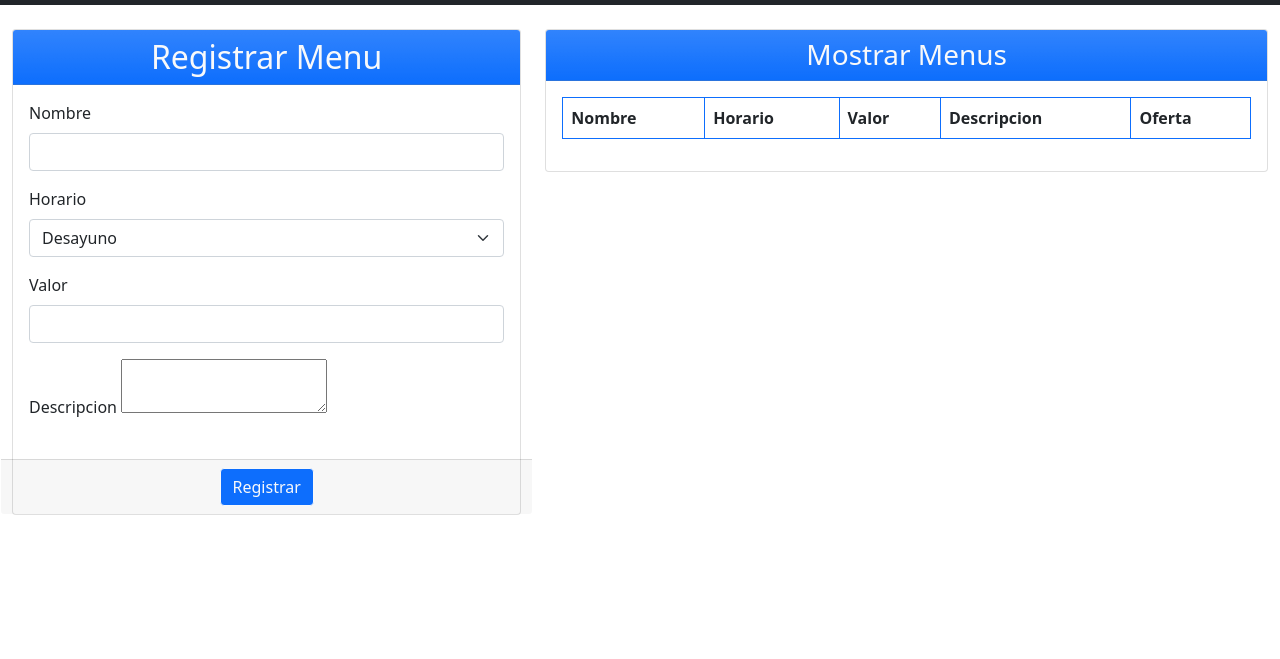
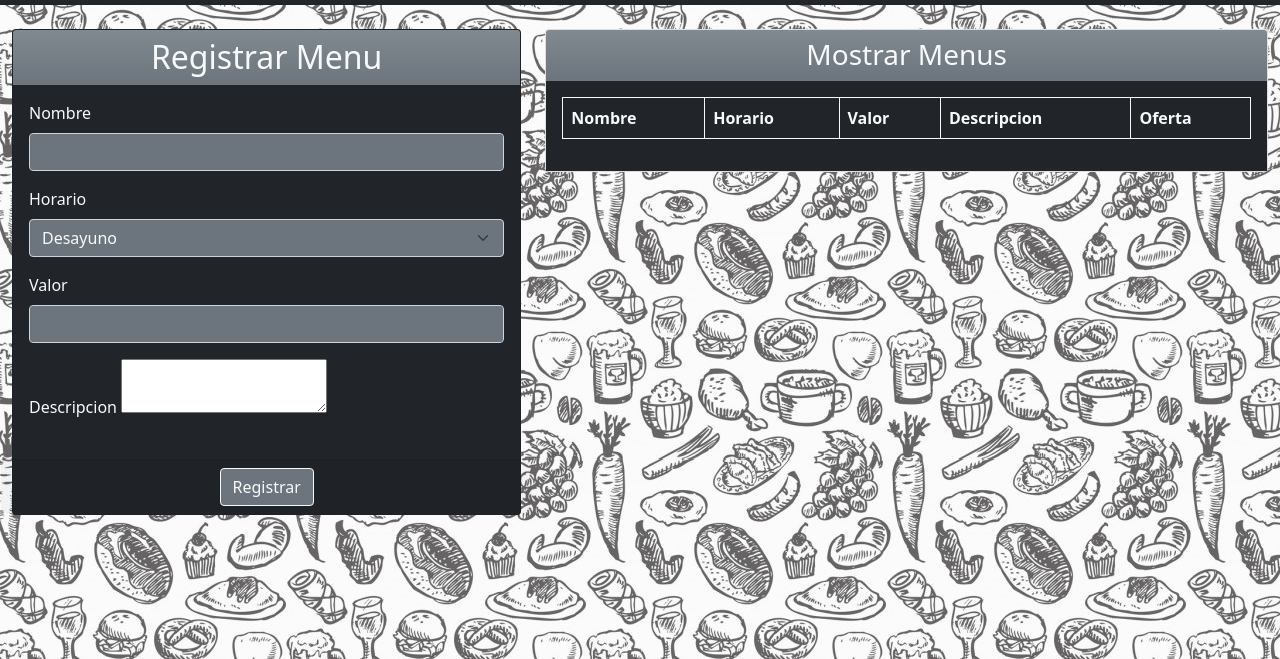
Before and after one commit to PatoFredesTi/ElLanduval, a plain HTML site: page index.html in a window 1280 px wide. Shown: the part 141-800 px from the top of the page. Drawn offline with nearby package versions, Linux system fonts and the light colour scheme; some packages are replaced by stand-ins of ours; a script that the page names is missing.

Commit message:
agregue un bg a todo el body, cambie los estilos de casi todo el sitio

```diff
--- a/index.html
+++ b/index.html
@@ -25,18 +25,18 @@
     <main class="container-fluid pt-4">
         <div class="row">
             <div class="col-12 col-md-6 col-lg-5">
-                <div class="card">
-                    <div class="card-header bg-primary bg-gradient text-light text-center">
+                <div class="card bg-dark">
+                    <div class="card-header bg-secondary bg-gradient text-light text-center">
                         <span class="h2">Registrar Menu</span>
                     </div>
                     <div class="card-body">
                         <div class="mb-3">
-                            <label for="nombre-txt" class="form-label">Nombre</label>
-                            <input class="form-control" type="text" id="nombre-txt">
+                            <label for="nombre-txt" class="form-label text-light">Nombre</label>
+                            <input class="form-control bg-secondary text-light" type="text" id="nombre-txt">
                         </div>
                         <div class="mb-3">
-                            <label for="horario-select" class="form-label">Horario</label>
-                            <select id="horario-select" class="form-select">
+                            <label for="horario-select" class="form-label text-light">Horario</label>
+                            <select id="horario-select" class="form-select bg-secondary text-light">
                                 <option value="Desayuno">Desayuno</option>
                                 <option value="Almuerzo">Almuerzo</option>
                                 <option value="Once">Once</option>
@@ -44,28 +44,28 @@
                             </select>
                         </div>
                         <div class="mb-3">
-                            <label for="valor-int" class="form-label">Valor</label>
-                            <input type="number" id="valor-int" class="form-control">
+                            <label for="valor-int" class="form-label text-light">Valor</label>
+                            <input type="number" id="valor-int" class="form-control bg-secondary text-light">
                         </div>
                         <div class="mb-3">
-                            <label class="form-label" for="descripcion-txt">Descripcion</label>
+                            <label class="form-label text-light" for="descripcion-txt">Descripcion</label>
                             <textarea id="descripcion-txt"></textarea>
                         </div>
                     </div>
                     <div class="card-footer row text-center">
                         <div class="col-12">
-                            <button type="button" class="btn btn-light bg-primary text-light" id="registrar-btn" >Registrar</button>
+                            <button type="button" class="btn btn-light bg-secondary text-light" id="registrar-btn" >Registrar</button>
                         </div>
                     </div>
                 </div>
             </div>
             <div class="col col-md col-lg">
                 <div class="card">
-                    <div class="card-header text-center bg-primary bg-gradient text-light">
+                    <div class="card-header text-center bg-secondary bg-gradient text-light">
                         <span class="h3">Mostrar Menus</span>
                     </div>
-                    <div class="card-body">
-                        <table class="table table-bordered border-primary">
+                    <div class="card-body bg-dark">
+                        <table class="table table-bordered border-light text-light">
                             <thead>
                                 <tr>
                                     <th>Nombre</th>
--- a/js/index.js
+++ b/js/index.js
@@ -17,7 +17,6 @@ tinymce.init({
 
 
 const Orden = [];
-
 //Validacion
 function validacion(){
     selector = document.querySelector("#horario-select").value;
@@ -83,10 +82,8 @@ const cargarTabla = () =>{
         let icono = document.createElement("i");
         if (iconoferta() == true){
             icono.classList.add("fas","fa-hand-holding-usd","fa-2x");
-            console.log("hola")
         }else{
             icono.classList.add("fas","fa-receipt","fa-2x");
-            console.log("chao")
         }
         tdOferta.appendChild(icono);
         tr.appendChild(tdNombre);
@@ -104,11 +101,13 @@ document.querySelector("#registrar-btn").addEventListener("click", () => {
     let horario = document.querySelector("#horario-select").value;
     let valor = document.querySelector("#valor-int").value;
     let descripcion = tinymce.get("descripcion-txt").getContent();
+    let oferta = document.querySelector("#valor-int").value;
     let pedido = {};
     pedido.nombre = nombre;
     pedido.horario = horario;
     pedido.valor = valor;
     pedido.descripcion = descripcion;
+    pedido.oferta = oferta;
     validacion();
     if (validacion() == true){
         Orden.push(pedido);
--- a/style.css
+++ b/style.css
@@ -0,0 +1,3 @@
+body{
+    background-image: url(/img/patron1.jpg);
+}
```
Also changed, not shown: img/patron1.jpg (added).
